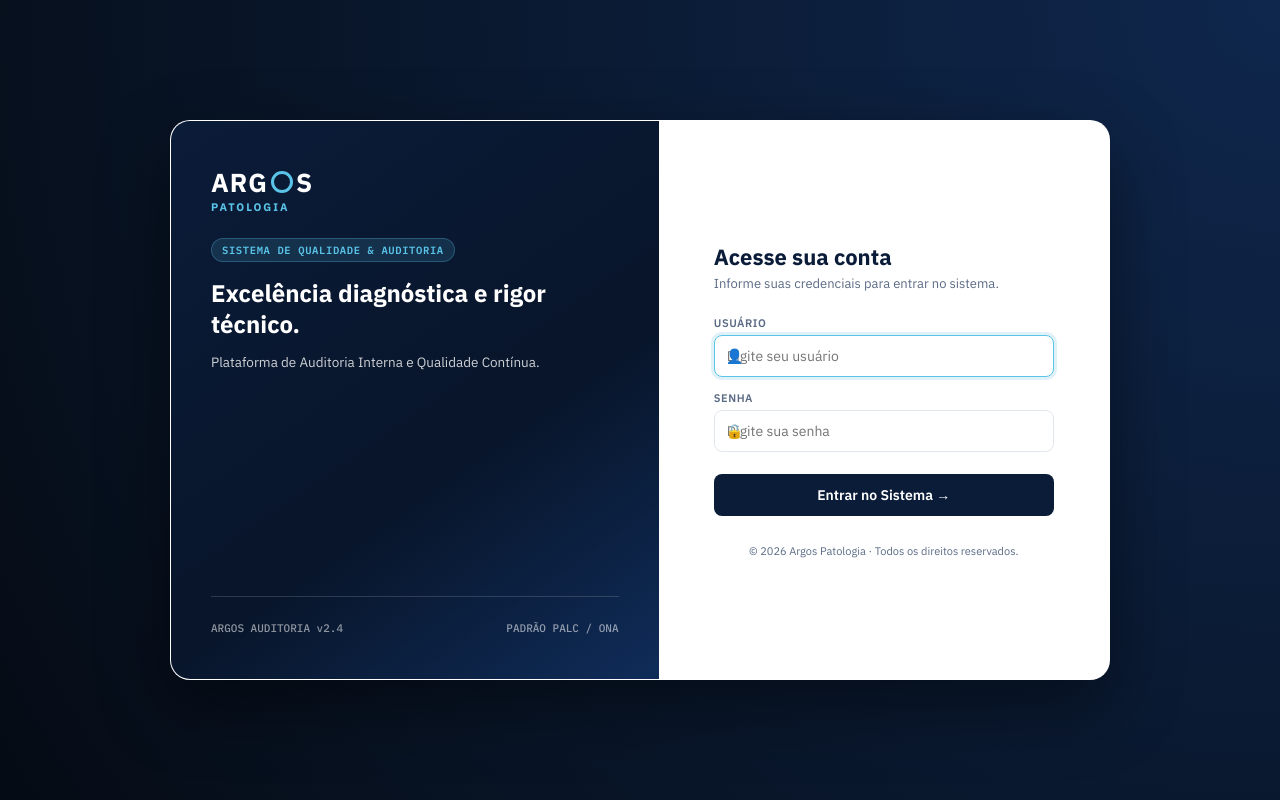
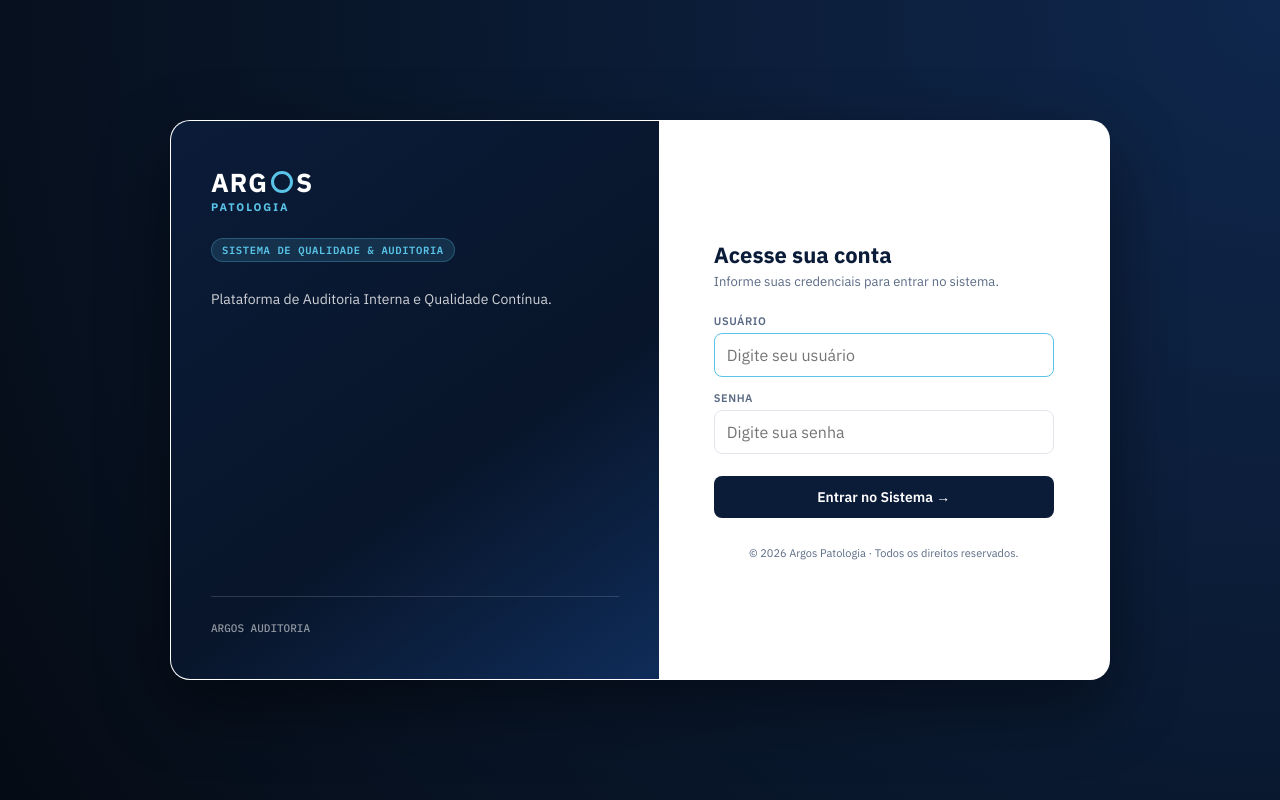
Before and after one commit to Andrefiel/auditoria, a React (Vite) app in the folder frontend/: page /login in a window 1280 px wide. Built offline with nearby package versions, Linux system fonts and the light colour scheme; no server answers.

Commit message:
Remover icones sobrepostos nos inputs de login e textos do painel lateral

```diff
--- a/frontend/src/pages/Configuracoes.jsx
+++ b/frontend/src/pages/Configuracoes.jsx
@@ -7,7 +7,7 @@ export default function Configuracoes() {
   const navigate = useNavigate();
   const [logoUrl, setLogoUrl] = useState('');
   const [bannerUrl, setBannerUrl] = useState('');
-  const [titulo, setTitulo] = useState('Excelência diagnóstica e rigor técnico.');
+  const [titulo, setTitulo] = useState('');
   const [subtitulo, setSubtitulo] = useState('Plataforma de Auditoria Interna e Qualidade Contínua.');
   const [loading, setLoading] = useState(true);
   const [saving, setSaving] = useState(false);
@@ -27,7 +27,7 @@ export default function Configuracoes() {
       const data = await api.configPublic();
       setLogoUrl(data.login_logo_url || '');
       setBannerUrl(data.login_banner_url || '');
-      setTitulo(data.login_titulo || 'Excelência diagnóstica e rigor técnico.');
+      setTitulo(data.login_titulo || '');
       setSubtitulo(data.login_subtitulo || 'Plataforma de Auditoria Interna e Qualidade Contínua.');
     } catch (err) {
       setError(err.message || 'Erro ao carregar configurações');
--- a/frontend/src/pages/Login.jsx
+++ b/frontend/src/pages/Login.jsx
@@ -78,13 +78,15 @@ export default function Login() {
 
             <div className="login-badge-pill">SISTEMA DE QUALIDADE & AUDITORIA</div>
 
-            <h2 className="login-side-title">{branding.login_titulo}</h2>
-            <p className="login-side-sub">{branding.login_subtitulo}</p>
+            {branding.login_subtitulo && (
+              <p className="login-side-sub" style={{ fontSize: 14, marginTop: 10 }}>
+                {branding.login_subtitulo}
+              </p>
+            )}
           </div>
 
           <div className="login-side-footer">
-            <span>ARGOS AUDITORIA v2.4</span>
-            <span>PADRÃO PALC / ONA</span>
+            <span>ARGOS AUDITORIA</span>
           </div>
         </div>
 
@@ -109,8 +111,6 @@ export default function Login() {
 
               <div className="field">
                 <label>Usuário</label>
-                <div className="input-icon-wrap">
-                  <span className="input-icon">👤</span>
                 <input
                   type="text"
                   placeholder="Digite seu usuário"
@@ -120,12 +120,9 @@ export default function Login() {
                   required
                 />
               </div>
-              </div>
 
               <div className="field">
                 <label>Senha</label>
-                <div className="input-icon-wrap">
-                  <span className="input-icon">🔒</span>
                 <input
                   type="password"
                   placeholder="Digite sua senha"
@@ -133,7 +130,6 @@ export default function Login() {
                   onChange={(e) => setPassword(e.target.value)}
                   required
                 />
-                </div>
               </div>
 
               {error && <div className="error-banner">{error}</div>}
```
Also changed, not shown: 1 other file (tests, documents, lock files or other folders). Lines whose indentation alone changed are shown as unchanged.
